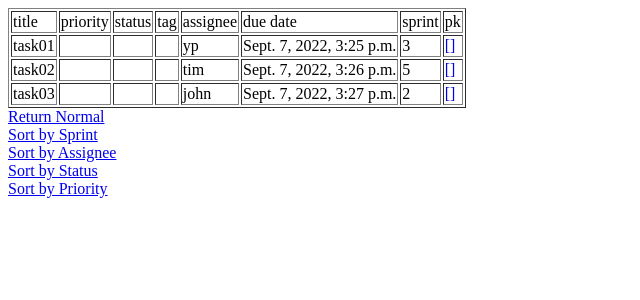
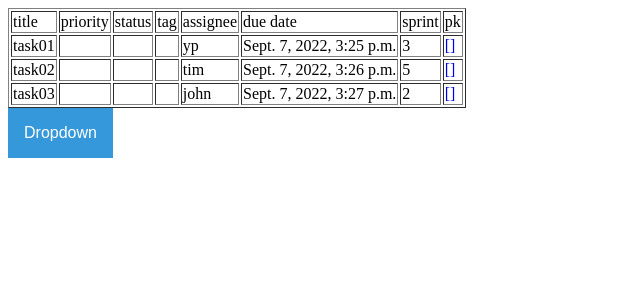
Before and after one commit to ypppp/Team-Management-Web-App, a Django app: page /productbacklog/ in a window 1280 px wide. Shown: the top 300 px of the page, without its empty margins (0-640 px from the left). Run offline with Django 4.2, Linux system fonts and the light colour scheme; data comes from the database, SQL or seed files in the repository.

Commit message:
implementing sorting feature pt3 added more sorting features in dropdown box

```diff
--- a/Scrum/tasks/templates/tasks/product_backlog.html
+++ b/Scrum/tasks/templates/tasks/product_backlog.html
@@ -3,6 +3,46 @@
 <head>
     <meta charset="UTF-8">
     <title>Django Scrum - Product Backlog</title>
+    <style>
+.dropbtn {
+  background-color: #3498DB;
+  color: white;
+  padding: 16px;
+  font-size: 16px;
+  border: none;
+  cursor: pointer;
+}
+
+.dropbtn:hover, .dropbtn:focus {
+  background-color: #2980B9;
+}
+
+.dropdown {
+  position: relative;
+  display: inline-block;
+}
+
+.dropdown-content {
+  display: none;
+  position: absolute;
+  background-color: #f1f1f1;
+  min-width: 160px;
+  overflow: auto;
+  box-shadow: 0px 8px 16px 0px rgba(0,0,0,0.2);
+  z-index: 1;
+}
+
+.dropdown-content a {
+  color: black;
+  padding: 12px 16px;
+  text-decoration: none;
+  display: block;
+}
+
+.dropdown a:hover {background-color: #ddd;}
+
+.show {display: block;}
+</style>
 </head>
 <body>
 <!-- Start of table -->
@@ -33,15 +73,38 @@
 </table>
 <!-- End of table -->
 
-<a href="{% url 'product-backlog' %}">Return Normal</a>
-<br>
-<a href="{% url 'sort-by-sprint' %}">Sort by Sprint</a>
-<br>
-<a href="{% url 'sort-by-assignee' %}">Sort by Assignee</a>
-<br>
-<a href="{% url 'sort-by-status' %}">Sort by Status</a>
-<br>
-<a href="{% url 'sort-by-priority' %}">Sort by Priority</a>
+<div class='dropdown'>
+  <button onclick='myFunction()' class='dropbtn'>Dropdown</button>
+  <div id='myDropdown' class="dropdown-content">
+    <a href="{% url 'product-backlog' %}">Return Normal</a>
+    <a href="{% url 'sort-by-sprint' %}">Sort by Sprint</a>
+    <a href="{% url 'sort-by-assignee' %}">Sort by Assignee</a>
+    <a href="{% url 'sort-by-status' %}">Sort by Status</a>
+    <a href="{% url 'sort-by-priority' %}">Sort by Priority</a>
+  </div>
+</div>
 
+<script>
+/* When the user clicks on the button,
+toggle between hiding and showing the dropdown content */
+function myFunction() {
+  document.getElementById("myDropdown").classList.toggle("show");
+}
+
+// Close the dropdown if the user clicks outside of it
+window.onclick = function(event) {
+  if (!event.target.matches('.dropbtn')) {
+    var dropdowns = document.getElementsByClassName("dropdown-content");
+    var i;
+    for (i = 0; i < dropdowns.length; i++) {
+      var openDropdown = dropdowns[i];
+      if (openDropdown.classList.contains('show')) {
+        openDropdown.classList.remove('show');
+      }
+    }
+  }
+}
+</script>
 </body>
+
 </html>
```
